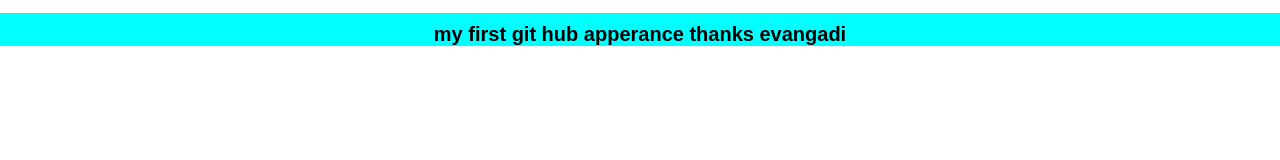
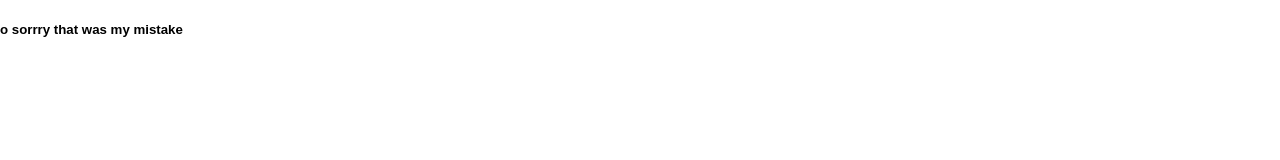
Before and after one commit to yeabsiragetachew14-del/Backend, a plain HTML site: page index.html in a window 1280 px wide. Drawn offline with Linux system fonts and the light colour scheme.

Commit message:
sorry
Co-Authored-By: yeabsiragetachew05-dev <238298122+yeabsiragetachew05-dev@users.noreply.github.com>

```diff
--- a/index.html
+++ b/index.html
@@ -7,6 +7,7 @@
     <link rel="stylesheet" href="css/style.css">
 </head>
 <body>
-    <h1>my first git hub apperance thanks evangadi</h1>
+   <h5>o sorrry that was my mistake</h5>
+
 </body>
 </html>
```
